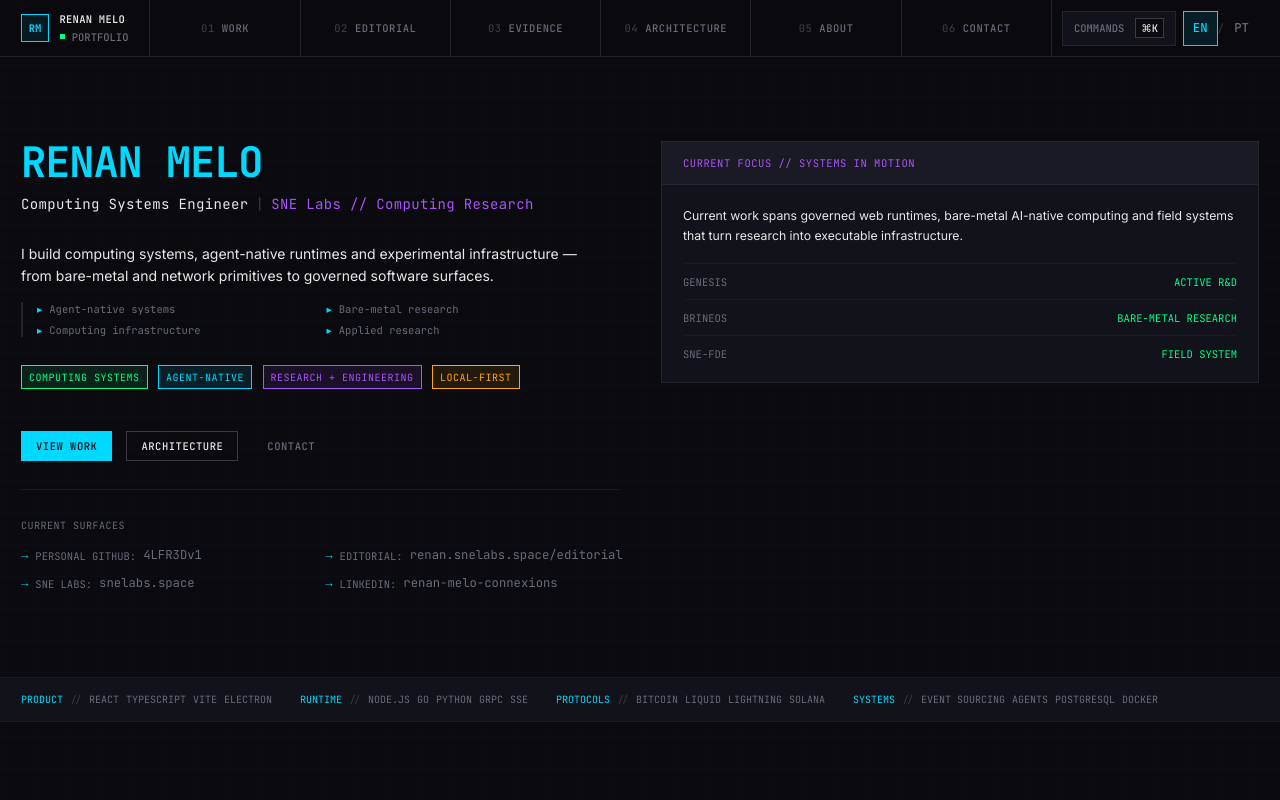
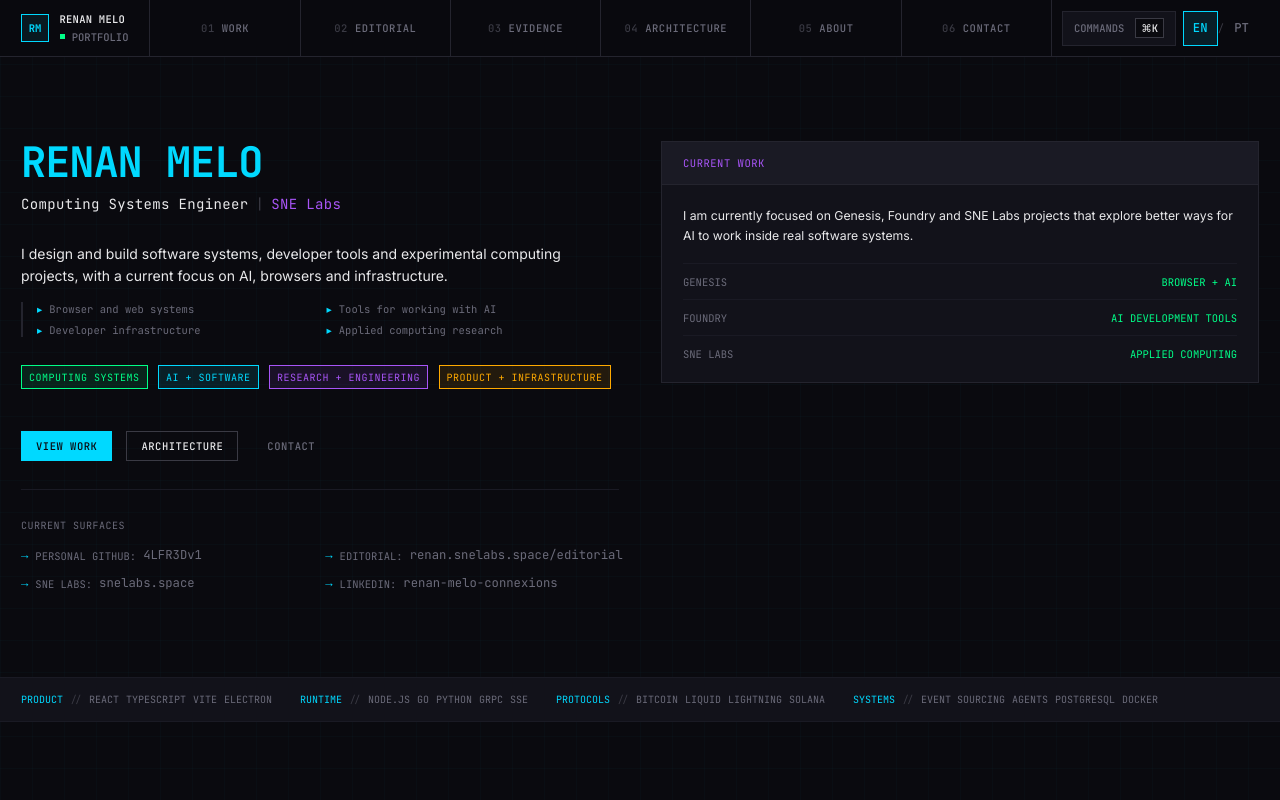
Before and after one commit to 4LFR3Dv1/Portfolio, a React (Vite) app: page / in a window 1280 px wide. Shown: the top 800 px of the page. Built offline with nearby package versions, Linux system fonts and the light colour scheme.

Commit message:
Hero: replace internal terminology with public-facing language

```diff
--- a/src/app/components/hero-section.tsx
+++ b/src/app/components/hero-section.tsx
@@ -13,23 +13,27 @@
   const copy = language === 'en'
     ? {
         role: 'Computing Systems Engineer',
-        author: 'SNE Labs // Computing Research',
-        description: 'I build computing systems, agent-native runtimes and experimental infrastructure — from bare-metal and network primitives to governed software surfaces.',
-        focus: ['Agent-native systems', 'Bare-metal research', 'Computing infrastructure', 'Applied research'],
+        author: 'SNE Labs',
+        description: 'I design and build software systems, developer tools and experimental computing projects, with a current focus on AI, browsers and infrastructure.',
+        focus: ['Browser and web systems', 'Tools for working with AI', 'Developer infrastructure', 'Applied computing research'],
         quick: 'CURRENT SURFACES',
         portfolio: 'PERSONAL GITHUB',
         editorial: 'EDITORIAL',
         lab: 'SNE LABS',
+        current: 'CURRENT WORK',
+        currentDescription: 'I am currently focused on Genesis, Foundry and SNE Labs projects that explore better ways for AI to work inside real software systems.',
       }
     : {
         role: 'Engenheiro de Sistemas Computacionais',
-        author: 'SNE Labs // Pesquisa em Computação',
-        description: 'Construo sistemas computacionais, runtimes agent-native e infraestrutura experimental — de primitivas bare-metal e de rede a superfícies de software governadas.',
-        focus: ['Sistemas agent-native', 'Pesquisa bare-metal', 'Infraestrutura computacional', 'Pesquisa aplicada'],
+        author: 'SNE Labs',
+        description: 'Projeto e construo sistemas de software, ferramentas para desenvolvimento e projetos experimentais de computação, com foco atual em IA, navegadores e infraestrutura.',
+        focus: ['Sistemas para navegador e web', 'Ferramentas para trabalhar com IA', 'Infraestrutura para desenvolvimento', 'Pesquisa aplicada em computação'],
         quick: 'SUPERFÍCIES ATUAIS',
         portfolio: 'GITHUB PESSOAL',
         editorial: 'EDITORIAL',
         lab: 'SNE LABS',
+        current: 'TRABALHO ATUAL',
+        currentDescription: 'Hoje estou focado em Genesis, Foundry e projetos da SNE Labs que exploram formas melhores de integrar IA a sistemas de software reais.',
       };
 
   return (
@@ -61,9 +65,9 @@
 
           <div className="flex flex-wrap gap-3">
             <Badge variant="green">COMPUTING SYSTEMS</Badge>
-            <Badge variant="blue">AGENT-NATIVE</Badge>
+            <Badge variant="blue">AI + SOFTWARE</Badge>
             <Badge variant="purple">RESEARCH + ENGINEERING</Badge>
-            <Badge variant="amber">LOCAL-FIRST</Badge>
+            <Badge variant="amber">PRODUCT + INFRASTRUCTURE</Badge>
           </div>
 
           <div className="flex flex-wrap gap-4 pt-4">
@@ -86,19 +90,17 @@
         <aside className="border border-[var(--border-default)] bg-[var(--surface-1)] lg:sticky lg:top-24">
           <div className="border-b border-[var(--border-default)] px-6 py-4 bg-[var(--surface-2)]">
             <div className="font-mono text-xs uppercase tracking-wider" style={{ color: '#a855f7' }}>
-              CURRENT FOCUS // SYSTEMS IN MOTION
+              {copy.current}
             </div>
           </div>
           <div className="p-6 space-y-5">
             <p className="text-sm leading-relaxed" style={{ color: 'var(--terminal-text)' }}>
-              {language === 'en'
-                ? 'Current work spans governed web runtimes, bare-metal AI-native computing and field systems that turn research into executable infrastructure.'
-                : 'O trabalho atual atravessa runtimes web governados, computação AI-native bare-metal e sistemas de campo que transformam pesquisa em infraestrutura executável.'}
+              {copy.currentDescription}
             </p>
             <div className="grid gap-3">
-              <FocusRow label="GENESIS" value={language === 'en' ? 'ACTIVE R&D' : 'P&D ATIVO'} />
-              <FocusRow label="BRINEOS" value={language === 'en' ? 'BARE-METAL RESEARCH' : 'PESQUISA BARE-METAL'} />
-              <FocusRow label="SNE-FDE" value={language === 'en' ? 'FIELD SYSTEM' : 'SISTEMA DE CAMPO'} />
+              <FocusRow label="GENESIS" value={language === 'en' ? 'BROWSER + AI' : 'NAVEGADOR + IA'} />
+              <FocusRow label="FOUNDRY" value={language === 'en' ? 'AI DEVELOPMENT TOOLS' : 'FERRAMENTAS PARA IA'} />
+              <FocusRow label="SNE LABS" value={language === 'en' ? 'APPLIED COMPUTING' : 'COMPUTAÇÃO APLICADA'} />
             </div>
           </div>
         </aside>
```
